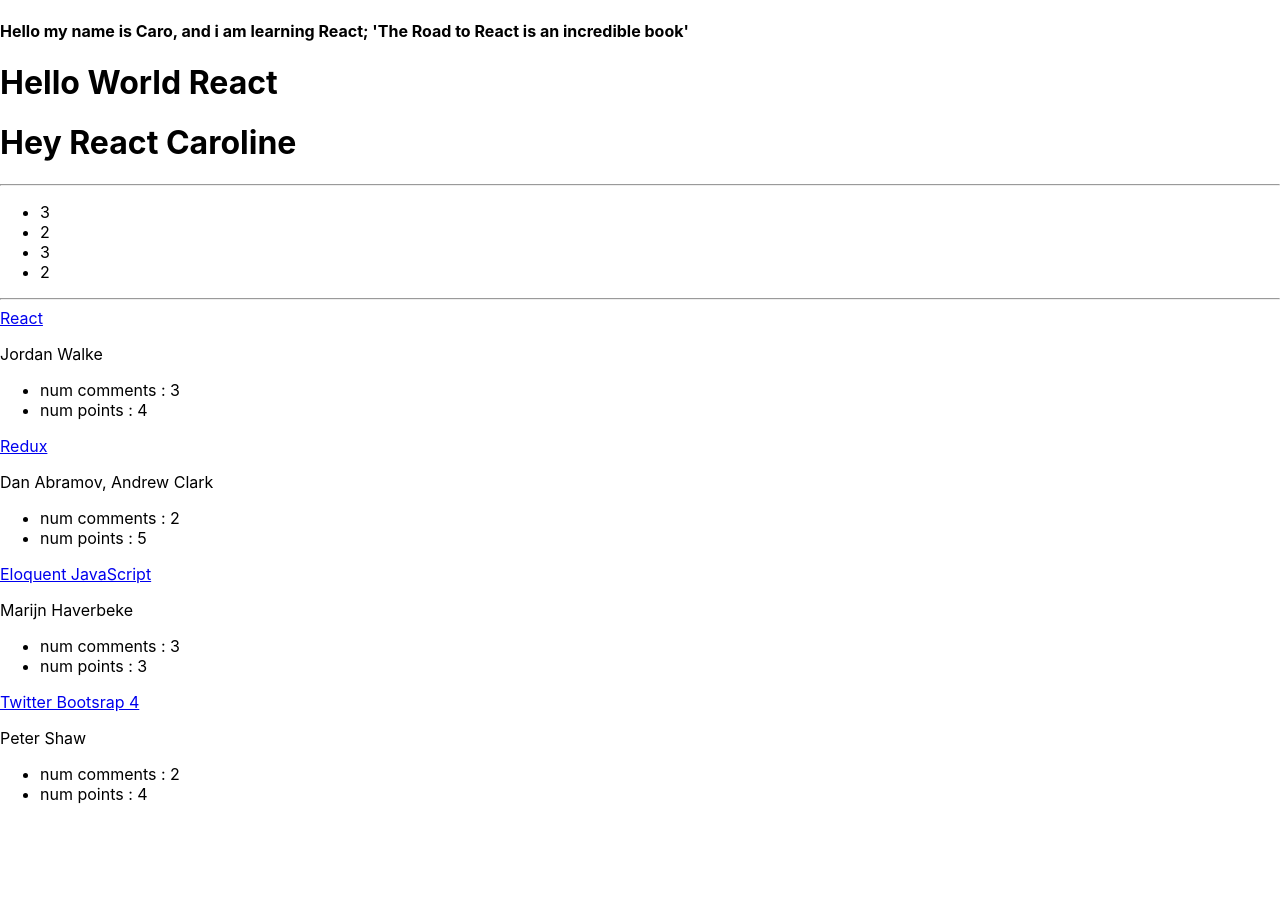
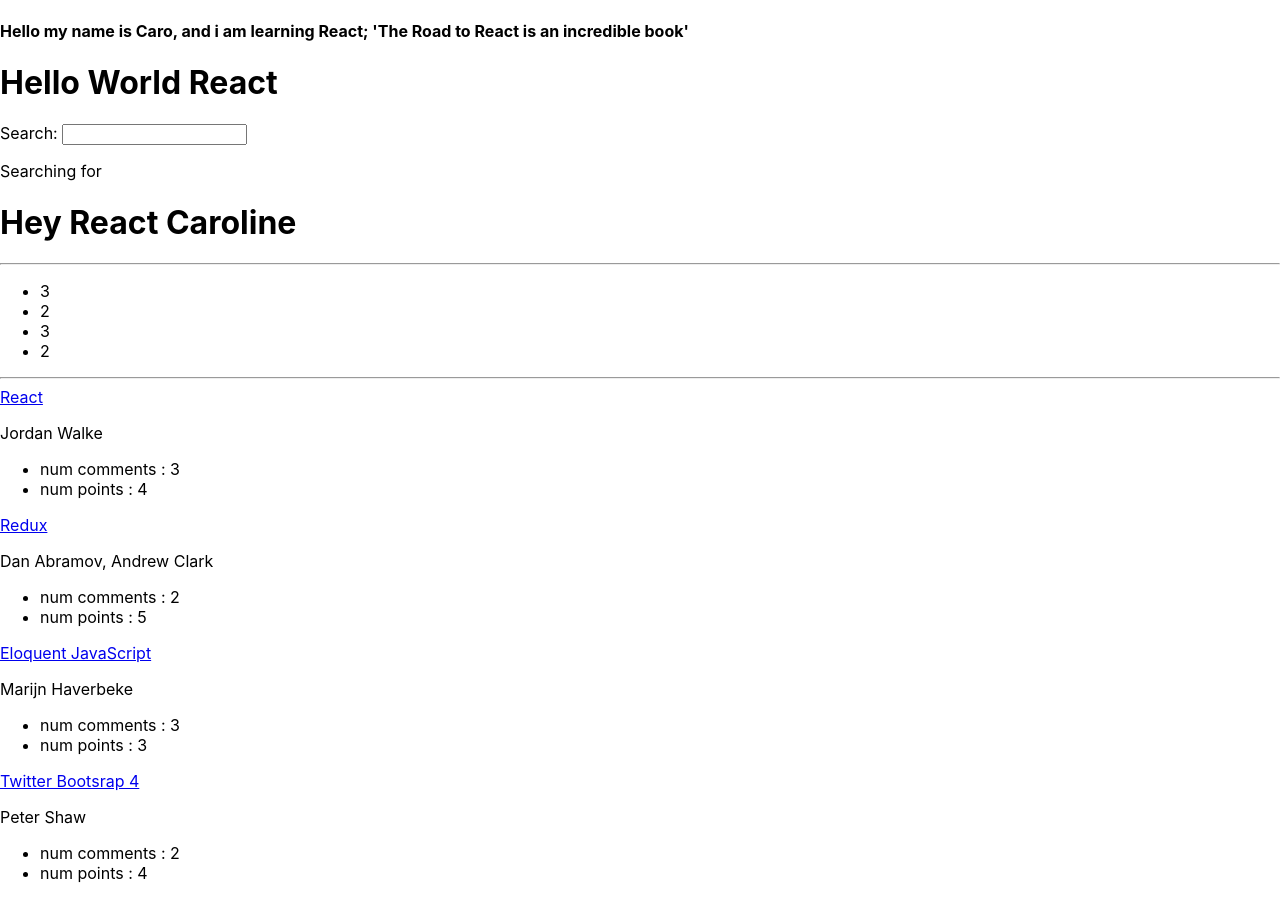
Before and after one commit to Caroline-100/hacker-stories, a React (Create React App) app: page / in a window 1280 px wide. Before the commit the page ends 820 px from the top, so only its background shows below. Built offline with nearby package versions, Linux system fonts and the light colour scheme.

Commit message:
implement search and view the content

```diff
--- a/src/App.js
+++ b/src/App.js
@@ -1,4 +1,4 @@
-// import logo from "./logo.svg";
+import React from "react";
 import "./App.css";
 
 function greeting(title) {
@@ -9,45 +9,6 @@
   greeting: "Hey ",
   title: title,
 };
-//Render an array
-// const list = [
-//   {
-//     title: "Reacts",
-//     url: "https://reactjs.org/",
-//     author: "Jordan Walke",
-//     num_comments: 3,
-//     points: 4,
-//     objectID: 0,
-//   },
-//   {
-//     title: "Redux",
-//     url: "https://redux.js.org/",
-//     author: "Dan Abramov, Andrew Clark",
-//     num_comments: 2,
-//     points: 5,
-//     objectID: 1,
-//   },
-//   {
-//     title: "Eloquent JavaScript",
-//     url: "https://eloquentjavascript.net/",
-//     author: "Marijn Haverbeke",
-//     num_comments: 3,
-//     points: 3,
-//     objectID: 2,
-//   },
-//   {
-//     title: "Twitter Bootsrap 4",
-//     url: "https://www.syncfusion.com/ebooks/twitterbootstrap4-succinctly/the-grids-the-grids-the-beautiful-grids",
-//     author: "Peter Shaw",
-//     num_comments: 2,
-//     points: 4,
-//     objectID: 3,
-//   },
-// ];
-// // const arrayNumbers = [1,2,34,5,6];
-// const arrayNumbs = list.map(function (item) {
-//   return <li key={item.objectID}>{item.author}</li>;
-// });
 
 const App = () => {
   const stories = [
@@ -84,10 +45,22 @@
       objectID: 3,
     },
   ];
+  const [searchTerm, setsearchTerm] = React.useState('');
+  const handleChange = (event) => {
+    console.log(event.target.value);
+    setsearchTerm(event.target.value)
+
+  }
+
   return (
     <div>
       <h1>Hello World {title}</h1>
-      {/* <Search/> */}
+
+      <label htmlFor="search">Search: </label>
+      <input onChange={handleChange} id='search' type='text'/>
+      <p>
+        Searching for <strong>{searchTerm}</strong>
+      </p>
       <h1>
         {welcome.greeting} {welcome.title} {greeting("Caroline")}
       </h1>
```
